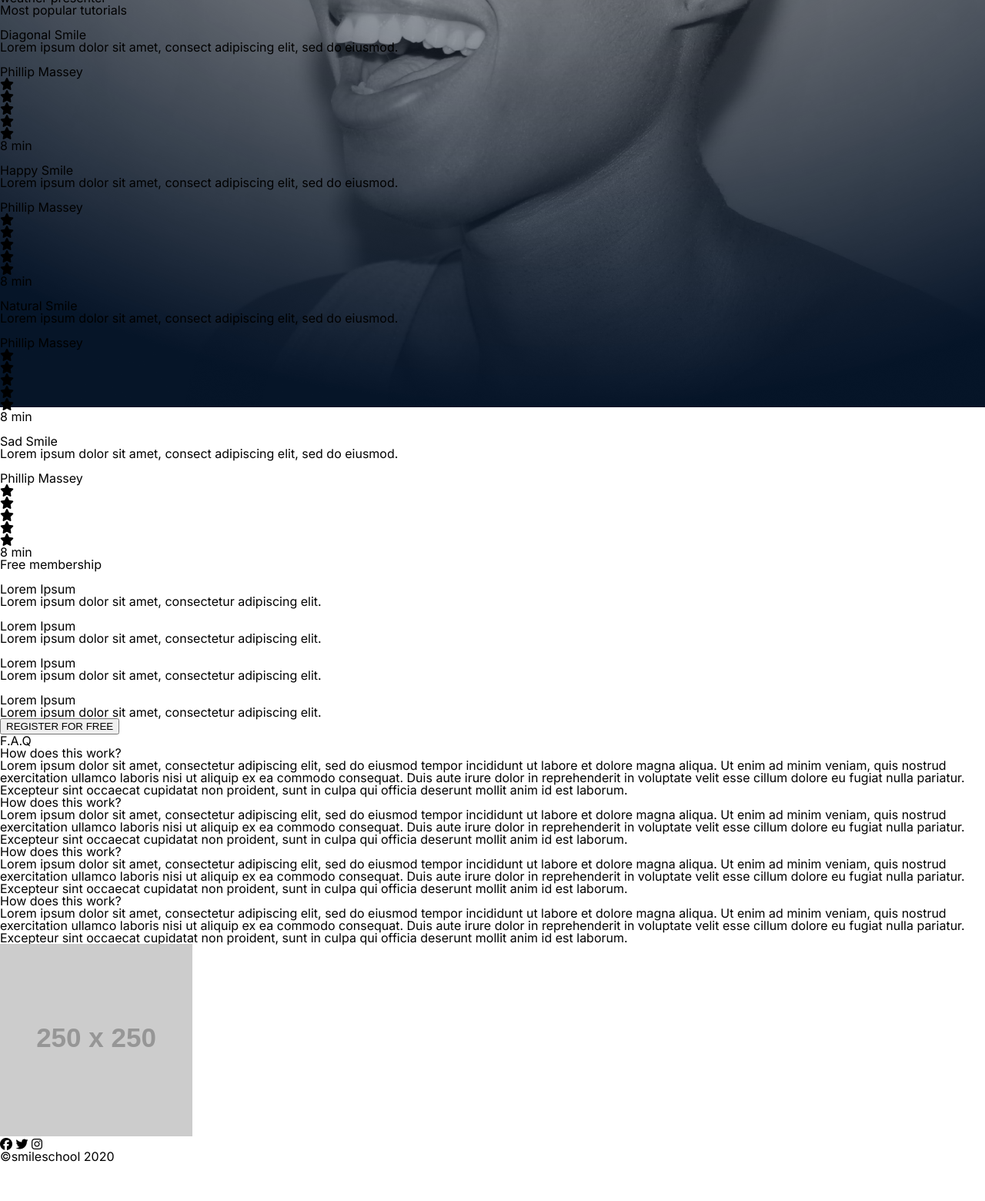
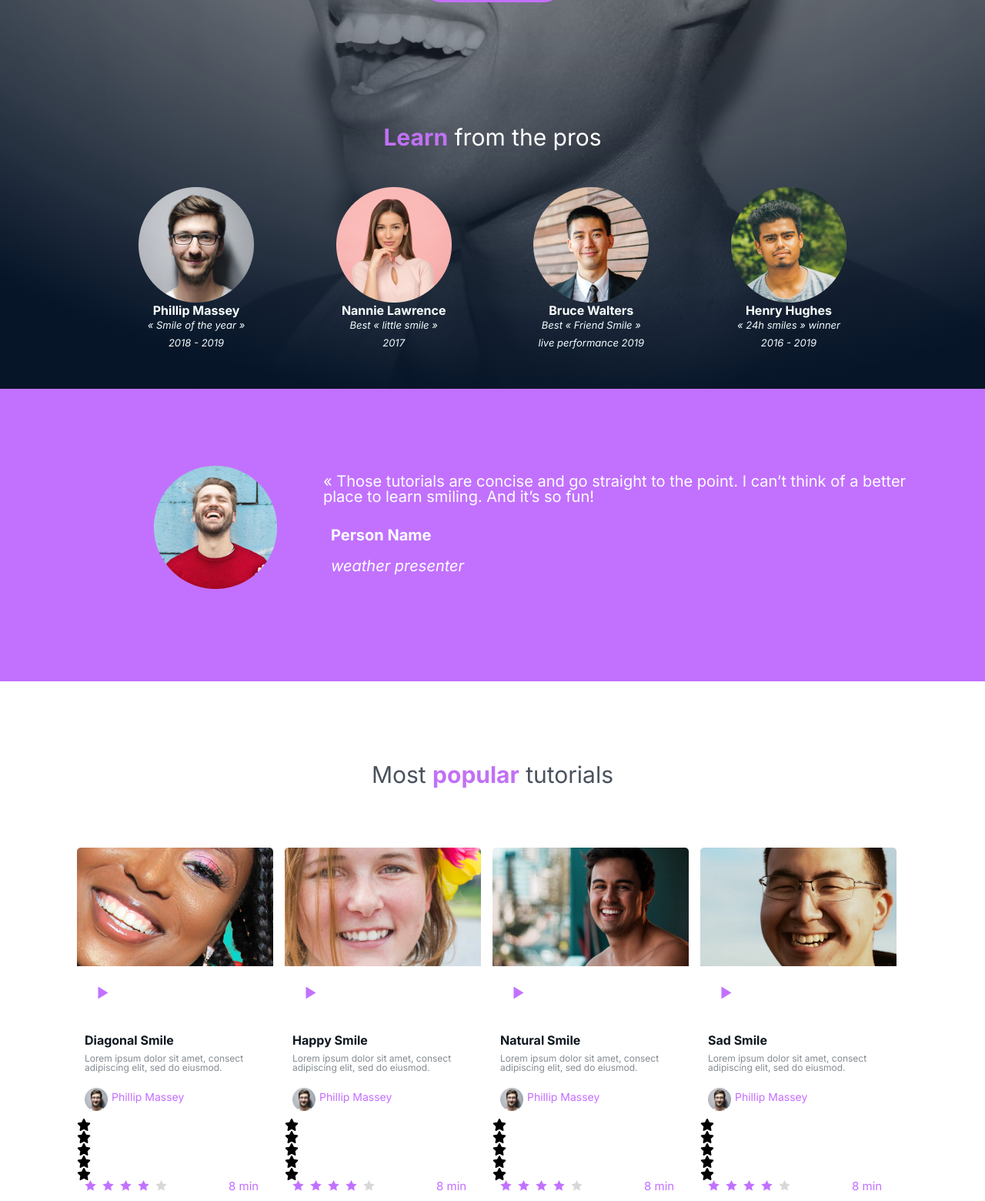
Before and after one commit to HabiPi/alx_html_css, a plain HTML site: page css_advanced/index.html in a window 1280 px wide. Shown: the part 460-2020 px from the top of the page at 77% size. Before the commit the page ends 1972 px from the top, so only its background shows below. Drawn offline with Linux system fonts and the light colour scheme; placeholder pictures from the web are drawn by us.

Commit message:
Completed all except FAQ section

```diff
--- a/css_advanced/index.html
+++ b/css_advanced/index.html
@@ -16,66 +16,74 @@
         <nav>
             <img class="logo" src="logo.png" alt="logo">
 
-                <a style="margin-left: auto;" class="menu" href="#">COURSE</a>
+                <a style="margin-left: 750px;" href="#">COURSE</a>
                 <a href="#">PRICING</a>
                 <a href="#">LOGIN</a>
 
         </nav>
 
     </header>
+
     <main>
-        <section>
+        <section class="s1">
             <div>
                 <h1>Get schooled</h1>
-                <span>SMILES</span>
+                <div class="d1">
+                    <span style="padding-right: 50px;">SMILES</span>
                     <span>GRIN</span>
-                <span>LAUGH</span>
-                <button>REGISTER FOR FREE</button>
+                    <span style="padding-left: 70px;">LAUGH</span>
+                </div>
+            <br>
+                <button class="button">REGISTER FOR FREE</button>
             </div>
             <div>
-                <h2>Learn from the pros</h2>
-                <div>
-                    <div>
-                        <img src="./images/1 (3).png" alt="">
+                <h2> <p>Learn</p> from the pros</h2>
+                <div class="portraits">
+                    <div class="p1">
+                        <img src="./1.png" alt="">
                         <h3>Phillip Massey</h3>
-                        <p>« Smile of the year » 2018 - 2019</p>
+                        <p>« Smile of the year »</p> <p>2018 - 2019</p>
                     </div>
-                    <div>
-                        <img src="./images/6.png" alt="">
+                    <div class="p2">
+                        <img src="./3.png" alt="">
                         <h3>Nannie Lawrence</h3>
-                        <p>Best « little smile » 2017</p>
+                        <p>Best « little smile »</p> <p>2017</p>
                     </div>
-                    <div>
-                        <img src="./images/7.png" alt="">
+                    <div class="p3">
+                        <img class="round" src="./2.png" alt="">
                         <h3>Bruce Walters</h3>
-                        <p>Best « Friend Smile » live performance 2019</p>
+                        <p>Best « Friend Smile »</p> <p>live performance 2019</p>
                     </div>
-                    <div>
-                        <img src="./images/8.png" alt="">
+                    <div class="p4">
+                        <img src="./4.png" alt="">
                         <h3>Henry Hughes</h3>
-                        <p>« 24h smiles » winner 2016 - 2019</p>
+                        <p>« 24h smiles » winner</p> <p>2016 - 2019</p>
                     </div>
                 </div>
             </div>
         </section>
-        <section>
+    </br></br></br>
+        <section class="s2">
             <div>
-                <img src="./images/Bitmap.png" alt="image">
+                <img class="pho5" src="./5.png" alt="image">
             </div>
-            <div>
-                <blockquote>« Those tutorials are concise and go straight to the point. I can’t think of a better place to learn smiling. And it’s so fun!</blockquote>
-                <h3>NAME</h3>
-                <P>weather presenter</P>
+            <div class="quote">
+                <blockquote>« Those tutorials are concise and go straight to the point. I can’t think of a better <p>place to learn smiling. And it’s so fun!</p></blockquote>
+                <h3>Person Name</h3>
+                    <P class="weather">weather presenter</P>
             </div>
         </section>
-        <section>
-            <h2>Most popular tutorials</h2>
+    </br>
+        <section class="sh2">
+                <h2>Most <p>popular</p> tutorials</h2>
+                <div class="s3">
                     <div>
-                <img src="./images/Bitmap (1).png" alt="">
+                        <img src="./9.png" alt="">
+                        <img class="image" src="./play.png" alt="">
                         <h3>Diagonal Smile</h3>
-                <p>Lorem ipsum dolor sit amet, consect adipiscing elit, sed do eiusmod.</p>
-                <div>
-                    <img src="./images/1 (3).png" alt="">
+                        <p class="spar">Lorem ipsum dolor sit amet, consect adipiscing elit, sed do eiusmod.</p>
+                        <div class="Phillip">
+                            <img src="./1.png" width="30px">
                             <h4>Phillip Massey</h4>
                         </div>
                         <div>
@@ -85,14 +93,19 @@
                             <div><i class="fa-solid fa-star"></i></div>
                             <div><i class="fa-solid fa-star"></i></div>
                         </div>
+                        <div class="time">
+                            <img src="./rating.png">
                             <p>8 min</p>
                         </div>
+
+                    </div>
                     <div>
-                <img src="./images/Bitmap (4).png" alt="">
+                        <img src="./7.png" alt="">
+                        <img class="image" src="./play.png" alt="">
                         <h3>Happy Smile</h3>
-                <p>Lorem ipsum dolor sit amet, consect adipiscing elit, sed do eiusmod.</p>
-                <div>
-                    <img src="./images/1 (3).png" alt="">
+                        <p class="spar">Lorem ipsum dolor sit amet, consect adipiscing elit, sed do eiusmod.</p>
+                        <div class="Phillip">
+                            <img src="./1.png" width="30px">
                             <h4>Phillip Massey</h4>
                         </div>
                         <div>
@@ -102,14 +115,18 @@
                             <div><i class="fa-solid fa-star"></i></div>
                             <div><i class="fa-solid fa-star"></i></div>
                         </div>
+                        <div class="time">
+                            <img src="./rating.png">
                             <p>8 min</p>
                         </div>
+                    </div>
                     <div>
-                <img src="./images/Bitmap (3).png" alt="">
+                        <img src="./8.png" alt="">
+                        <img class="image" src="./play.png" alt="">
                         <h3>Natural Smile</h3>
-                <p>Lorem ipsum dolor sit amet, consect adipiscing elit, sed do eiusmod.</p>
-                <div>
-                    <img src="./images/1 (3).png" alt="">
+                        <p class="spar">Lorem ipsum dolor sit amet, consect adipiscing elit, sed do eiusmod.</p>
+                        <div class="Phillip">
+                            <img src="./1.png" width="30px">
                             <h4>Phillip Massey</h4>
                         </div>
                         <div>
@@ -119,14 +136,18 @@
                             <div><i class="fa-solid fa-star"></i></div>
                             <div><i class="fa-solid fa-star"></i></div>
                         </div>
+                        <div class="time">
+                            <img src="./rating.png">
                             <p>8 min</p>
                         </div>
+                    </div>
                     <div>
-                <img src="./images/Bitmap (2).png" alt="">
+                        <img src="./6.png" alt="">
+                        <img class="image" src="./play.png" alt="">
                         <h3>Sad Smile</h3>
-                <p>Lorem ipsum dolor sit amet, consect adipiscing elit, sed do eiusmod.</p>
-                <div>
-                    <img src="./images/1 (3).png" alt="">
+                        <p class="spar">Lorem ipsum dolor sit amet, consect adipiscing elit, sed do eiusmod.</p>
+                        <div class="Phillip">
+                            <img src="./1.png" width="30px">
                             <h4>Phillip Massey</h4>
                         </div>
                         <div>
@@ -136,52 +157,60 @@
                             <div><i class="fa-solid fa-star"></i></div>
                             <div><i class="fa-solid fa-star"></i></div>
                         </div>
+                        <div class="time">
+                            <img src="./rating.png">
                             <p>8 min</p>
                         </div>
+                </div>
+            </div>
         </section>
-        <section>
-            <h2>Free membership</h2>
+    </br></br></br>
+        <section class="sh4">
+            <h2>Free <p>membership</p></h2>
+            <div class="s4">
                     <div>
-                <img src="./images/smile.svg" alt="">
+                    <img src="./smile.png" alt="">
                     <h3>Lorem Ipsum</h3>
                     <p>Lorem ipsum dolor sit amet, consectetur adipiscing elit.</p>
                     </div>
                     <div>
-                <img src="./images/smile.svg" alt="">
+                        <img src="./smile.png" alt="">
                         <h3>Lorem Ipsum</h3>
                         <p>Lorem ipsum dolor sit amet, consectetur adipiscing elit.</p>
                     </div>
                     <div>
-                <img src="./images/smile.svg" alt="">
+                        <img src="./smile.png" alt="">
                         <h3>Lorem Ipsum</h3>
                         <p>Lorem ipsum dolor sit amet, consectetur adipiscing elit.</p>
                     </div>
                 <div>
-                <img src="./images/smile.svg" alt="">
+                <img src="./smile.png" alt="">
                 <h3>Lorem Ipsum</h3>
                 <p>Lorem ipsum dolor sit amet, consectetur adipiscing elit.</p>
             </div>
+        </div>
             <button>REGISTER FOR FREE</button>
         </section>
-        <section>
+    </br>
+        <section class="s5">
             <h2>F.A.Q</h2>
             <div>
+                <div class="q1">
                     <div>
-                    <div>
-                        <h3>How does this work?</h3>
+                        <h3 class="header">How does this work?</h3>
                     </div>
                     <div>
                         Lorem ipsum dolor sit amet, consectetur adipiscing elit, sed do eiusmod tempor incididunt ut labore et dolore magna aliqua. Ut enim ad minim veniam, quis nostrud exercitation ullamco laboris nisi ut aliquip ex ea commodo consequat. Duis aute irure dolor in reprehenderit in voluptate velit esse cillum dolore eu fugiat nulla pariatur. Excepteur sint occaecat cupidatat non proident, sunt in culpa qui officia deserunt mollit anim id est laborum.
                     </div>
 
                     <div>
-                        <h3>How does this work?</h3>
+                        <h3 class="header">How does this work?</h3>
                     </div>
                     <div>
                         Lorem ipsum dolor sit amet, consectetur adipiscing elit, sed do eiusmod tempor incididunt ut labore et dolore magna aliqua. Ut enim ad minim veniam, quis nostrud exercitation ullamco laboris nisi ut aliquip ex ea commodo consequat. Duis aute irure dolor in reprehenderit in voluptate velit esse cillum dolore eu fugiat nulla pariatur. Excepteur sint occaecat cupidatat non proident, sunt in culpa qui officia deserunt mollit anim id est laborum.
                     </div>
                 </div>
-                <div>
+                <div class="q2">
                     <div>
                         <h3>How does this work?</h3>
                     </div>
@@ -198,16 +227,19 @@
             </div>
         </section>
     </main>
+    <br>
     <footer>
-        <section>
+        <section class="s6">
             <div>
-                <img src="https://fakeimg.pl/250x250?text=Sample+Logo" alt="logo">
+                <img class="logbt" src="./logo.png" alt="logo">
                 <div>
                     <i class="fa-brands fa-facebook"></i>
                     <i class="fa-brands fa-twitter"></i>
                     <i class="fa-brands fa-instagram"></i>
                 </div>
             </div>
+            <br>
+            <br>
             <p>©smileschool 2020</p>
         </section>
     </footer>
--- a/css_advanced/styles.css
+++ b/css_advanced/styles.css
@@ -1,11 +1,11 @@
 nav{
-    padding: 10px;
+    padding: 20px;
     display: flex;
     align-items: center;
 }
 
 .logo {
-    padding-left: 25px;
+    padding-left: 70px;
 }
 
 a{
@@ -18,14 +18,262 @@ a{
 }
 
 body {
-    font-family: "Inter", serif;
+    font-family: "Inter", sans-serif;
     background-image: url('Object.png');
     background-repeat: no-repeat;
   }
 
   h1{
-    font-size: 100px;
-    font-weight: bolder;
-    color: #fefefe;
+    font-size: 105px;
+    font-weight: bold;
+    color: #ffffff;
+    margin-top: 150px;
+    text-align: center;
+    padding-left: 50px;
+  }
 
-  }
+  .s1{
+    text-align: center;
+}
+
+.d1 {
+  text-align: center;
+  padding: 20px;
+  color: #feffff;
+  font-weight: bold;
+  font-size: 15px;
+}
+
+button{
+  color: #fefefe;
+  background-color: #c370ff;
+  border: 1px;
+  padding: 15px 20px;
+  border-radius: 40px;
+  align-items: center;
+  stroke-opacity: inherit;
+}
+
+h2{
+  text-align: center;
+  color: #feffff;
+  font-size: 30px;
+  padding-top: 160px;
+}
+
+h2 p {
+  display: inline-block;
+  color: #c171f5;
+  font-weight: bold;
+}
+
+/* Portraits section */
+.portraits {
+  display: flex;
+  justify-content: space-between;
+  padding-top: 50px;
+}
+
+h3{
+  color: #faffff;
+}
+
+.portraits p {
+  color: #f3fdff;
+  font-style: italic;
+  font-size: 13px;
+  padding: 5px;
+}
+
+.portraits h3 {
+  font-size: 16px;
+  font-weight: bold;
+}
+
+.round {
+  border-radius: 80px;
+}
+
+.p1 {
+  padding-left: 180px;
+}
+.p4 {
+  padding-right: 180px;
+}
+
+/* Quoteblock section */
+.s2 {
+  display: flex;
+  background-color: #c271fe;
+  height: 280px;
+  padding-top: 100px;
+}
+
+.pho5 {
+  padding-left: 200px;
+}
+
+.quote {
+  color: #feffff;
+  padding-left: 50px;
+}
+
+.quote blockquote {
+font-size: 20px;
+padding: 10px;
+}
+
+.quote h3 {
+  font-size: 20px;
+  font-weight: bold;
+  padding: 20px;
+}
+
+.weather {
+  font-style: italic;
+  font-size: 20px;
+  padding-left: 20px;
+}
+
+/* Tutorials section */
+.sh2 h2 {
+  color: #4a525e;
+  padding-top: 90px;
+}
+
+.s3 {
+  display: flex;
+  justify-content: space-between;
+  padding-top: 80px;
+  padding-right: 100px;
+  padding-left: 100px;
+}
+
+
+.s3 h3 {
+  color: #0d1720;
+  font-weight: bold;
+  padding-top: 20px;
+  padding-left: 10px;
+}
+
+.Phillip {
+  display: flex;
+  padding: 10px;
+  display: inline-flex;
+  padding-left: 10px;
+}
+
+.Phillip h4 {
+  color: #c56dff;
+  padding-top: 5px;
+  padding-left: 5px;
+  font-size: 14px;
+}
+
+.time {
+  display: flex;
+  color: #c36fff;
+  padding-left: 10px;
+}
+
+.time p {
+  padding-left: 80px;
+  font-size: 15px;
+}
+
+.spar {
+  color: #828b92;
+  padding-inline: 20px;
+  font-size: 12px;
+  padding: 10px;
+}
+
+/* Free Membership section */
+.sh4 {
+  background-color: #071629;
+  text-align: center;
+}
+.sh4 h2 {
+color: #be6cfc;
+padding-top: 100px;
+}
+
+.sh4 h2 p {
+  color: #fffffe;
+  font-size: 30px;
+  font-weight: lighter;
+}
+
+.s4 {
+  display: flex;
+  background-color: #071629;
+  align-content: center;
+  padding: 100px;
+  padding-left: 100px;
+  padding-right: 100px;
+  text-align: center;
+}
+
+.s4 h3 {
+  color: #feffff;
+  padding: 20px;
+}
+
+.s4 p{
+  color: #fefeff;
+  padding: 20px;
+  font-size: 15px;
+  font-weight: lighter;
+}
+
+/* FAQ section */
+.s5 h2{
+color: #0d1624;
+font-size: 60px;
+padding-top: 20px;
+font-weight: 200;
+}
+
+.s5 h3{
+  color: #000000;
+}
+
+.header{
+  text-align: center;
+}
+.q1{
+  display: flex;
+  color: #858793;
+  padding-left: 150px;
+  padding-right: 150px;
+  padding: 70px;
+}
+
+.q2{
+  display: flex;
+  color: #858793;
+  padding-left: 150px;
+  padding-right: 150px;
+  padding: 70px7
+}
+
+/* Footer section */
+
+.s6{
+  background-color: #071629;
+  height: 250px;
+  width: auto;
+}
+
+.logbt{
+  padding-left: 150px;
+  padding-top: 100px;
+}
+
+.s6 p{
+  color: #5e6a77;
+  text-align: center;
+  padding-bottom: 0px;
+  font-size: 12px;
+}
```
Lines whose indentation alone changed are shown as unchanged.
